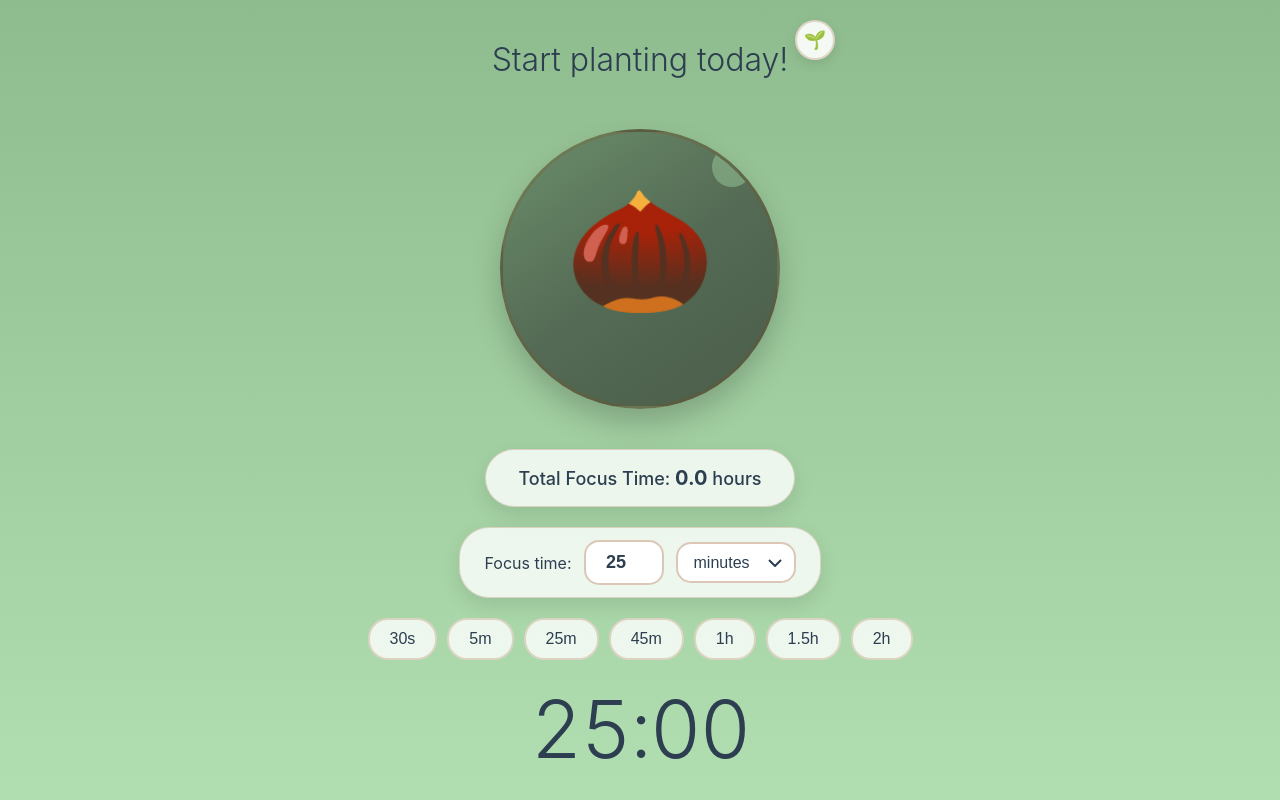
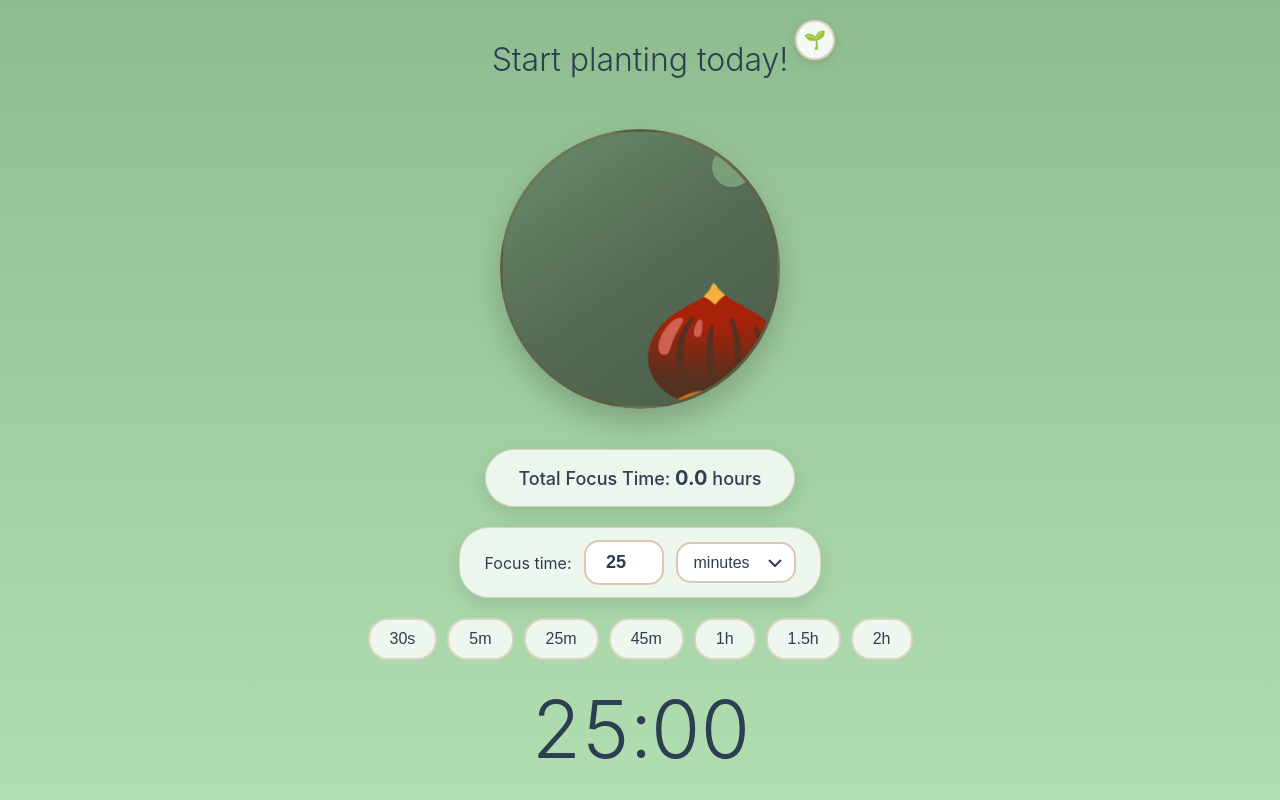
Before and after one commit to pokejaysim/Focus-Timer, a plain HTML site: page docs/index.html in a window 1280 px wide. Shown: the top 800 px of the page. Drawn offline with Linux system fonts and the light colour scheme.

Commit message:
Update styles.css

```diff
--- a/docs/styles.css
+++ b/docs/styles.css
@@ -215,7 +215,6 @@ body.sidebar-open .app-container {
     display: flex;
     align-items: center;
     justify-content: center;
-    padding-bottom: 40px;
 }
 
 /* Emoji Plant System */
@@ -232,9 +231,9 @@ body.sidebar-open .app-container {
     transform: scale(0.5);
     transition: all 0.5s ease;
     position: absolute;
-    left: 50%;
-    top: 50%;
-    transform: translate(-50%, -50%) scale(0.5);
+    left: 0;
+    top: 0;
+    transform: scale(0.5);
 }
 
 /* Show only the current stage */
@@ -246,7 +245,7 @@ body.sidebar-open .app-container {
 .plant-emoji[data-stage="5"] .stage-5,
 .plant-emoji[data-stage="6"] .stage-6 {
     opacity: 1;
-    transform: translate(-50%, -50%) scale(1);
+    transform: scale(1);
 }
 
 /* Stage indicator */
```
